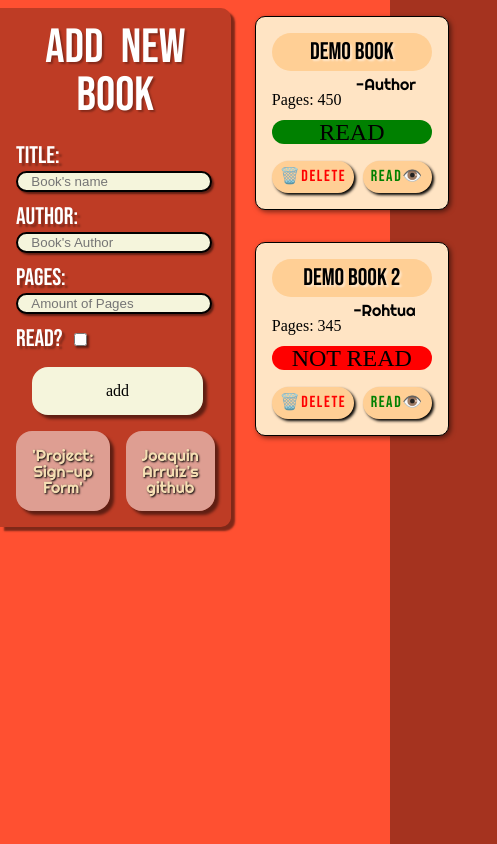
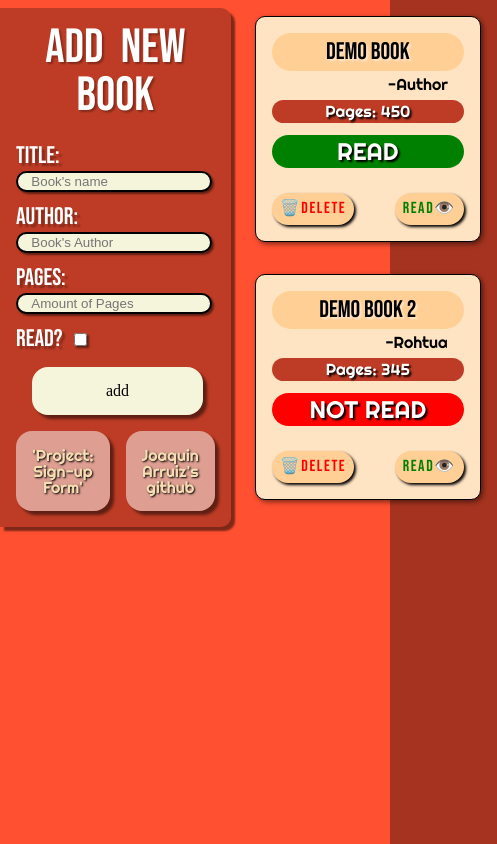
Before and after one commit to JoaquinArruiz/library, a plain HTML site: page index.html in a window 390 px wide. Shown: the whole page, 497 px wide, since content can reach past the window. Drawn offline with Linux system fonts and the light colour scheme.

Commit message:
responsive prototype

```diff
--- a/styles.css
+++ b/styles.css
@@ -218,8 +218,8 @@ label{
 .card{
     position: relative;
     border: 1px solid black;
-    width: 10em;
-    height: 10em;
+    width: 12em;
+    height: 12em;
     margin: 1em;
     padding: 1em;
     background-color: bisque;
@@ -250,10 +250,26 @@ label{
     font-family: 'Righteous', cursive;
 }
 
+.card h4{
+    margin-top: 0.5em;
+    font-size: 1em;
+    padding: 0.2em;
+    text-align: center;
+    color: white;
+    text-shadow: 2px 2px 2px black;
+    font-family: 'Righteous', cursive;
+    background-color: rgb(190, 60, 37);
+    border-radius: 1em;
+}
+
 .card h5{
     margin-top: 0.5em;
     font-size: 1.5em;
+    padding: 0.2em;
     text-align: center;
+    color: white;
+    text-shadow: 2px 2px 2px black;
+    font-family: 'Righteous', cursive;
     background-color: #fff;
     border-radius: 1em;
 }
@@ -298,8 +314,13 @@ label{
 
 @media (max-aspect-ratio: 16/11){
 
+    body{
+        font-size: 1em;
+    }
+
     .display{
         grid-template: 1fr / 1fr 2fr;
     }
 
+
 }
```
